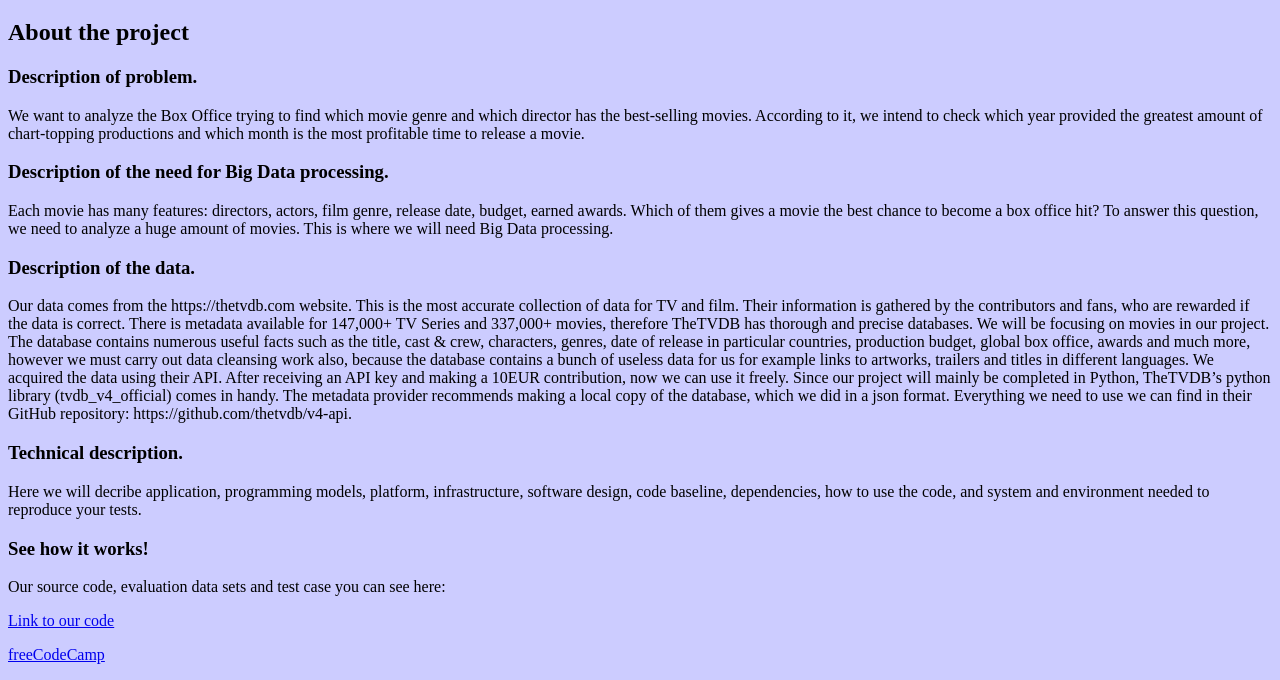
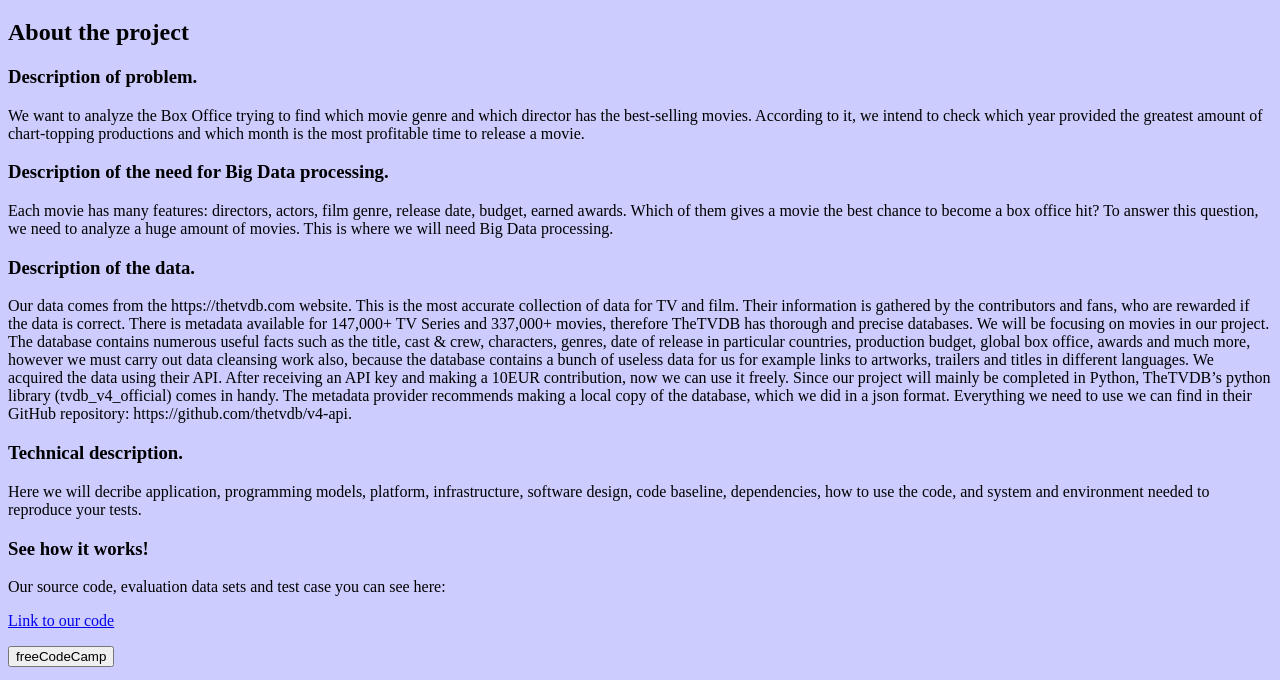
Before and after one commit to DragonSilverWind/boxoffice.github.io, a plain HTML site: page index.html in a window 1280 px wide. Shown: the part 112-792 px from the top of the page. Drawn offline with Linux system fonts and the light colour scheme.

Commit message:
Update index.html

```diff
--- a/index.html
+++ b/index.html
@@ -18,8 +18,10 @@ We acquired the data using their API. After receiving an API key and making a 10
   <p>Here we will decribe application, programming models, platform, infrastructure, software design, code baseline, dependencies, how to use the code, and system and environment needed to reproduce your tests.</p>
 <h3>See how it works!</h3>
   <p>Our source code, evaluation data sets and test case you can see here:</p><a href="https://github.com/girale06/box-office-analysis"><p>Link to our code</p></a>
-    <a class="btn btn-primary" href="https://github.com/girale06/box-office-analysis">freeCodeCamp</a>
-<h3>Performance evaluation.</h3>
+  <form action="https://www.google.com/">
+    <button type="submit">freeCodeCamp</button>
+  </form>
+  <h3>Performance evaluation.</h3>
   <p>discussion about overheads and optimizations done.</p>
 <h3>Advanced features.</h3>
   <p>If we will have any.</p>
```
